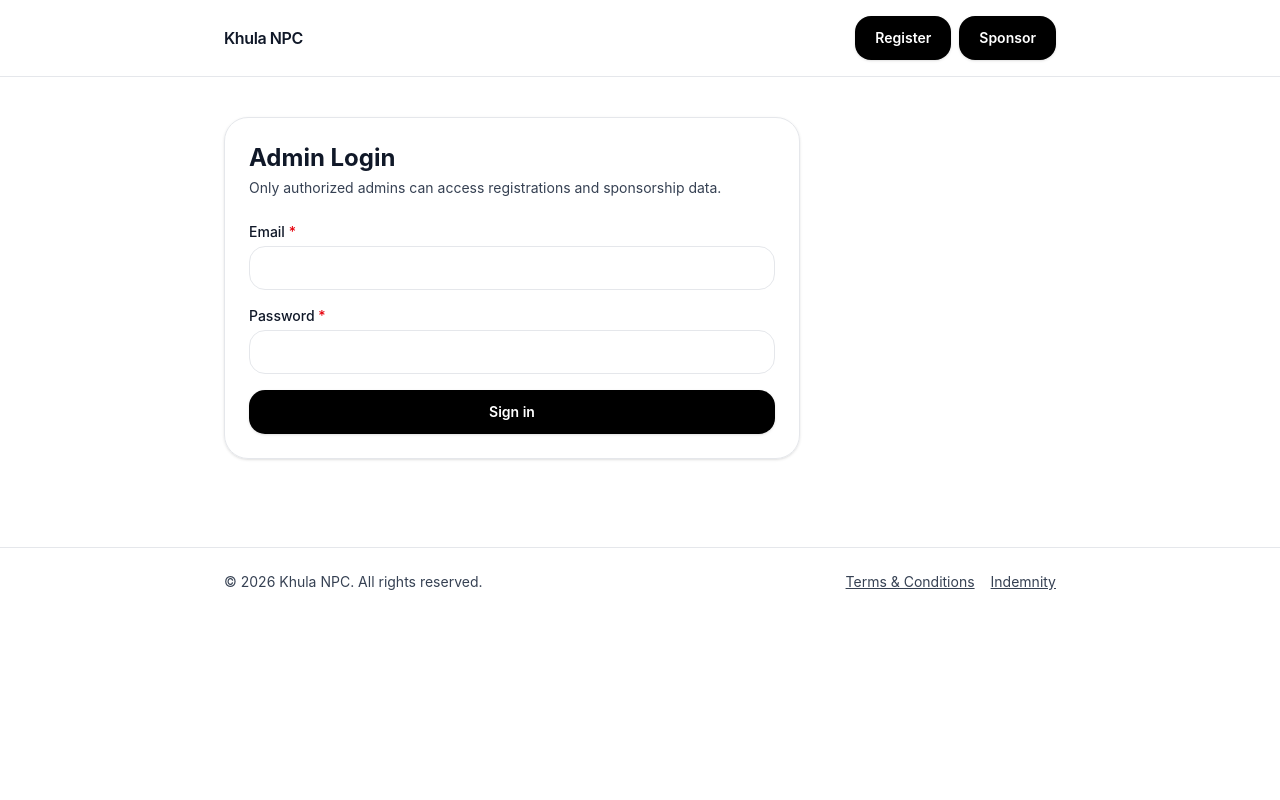
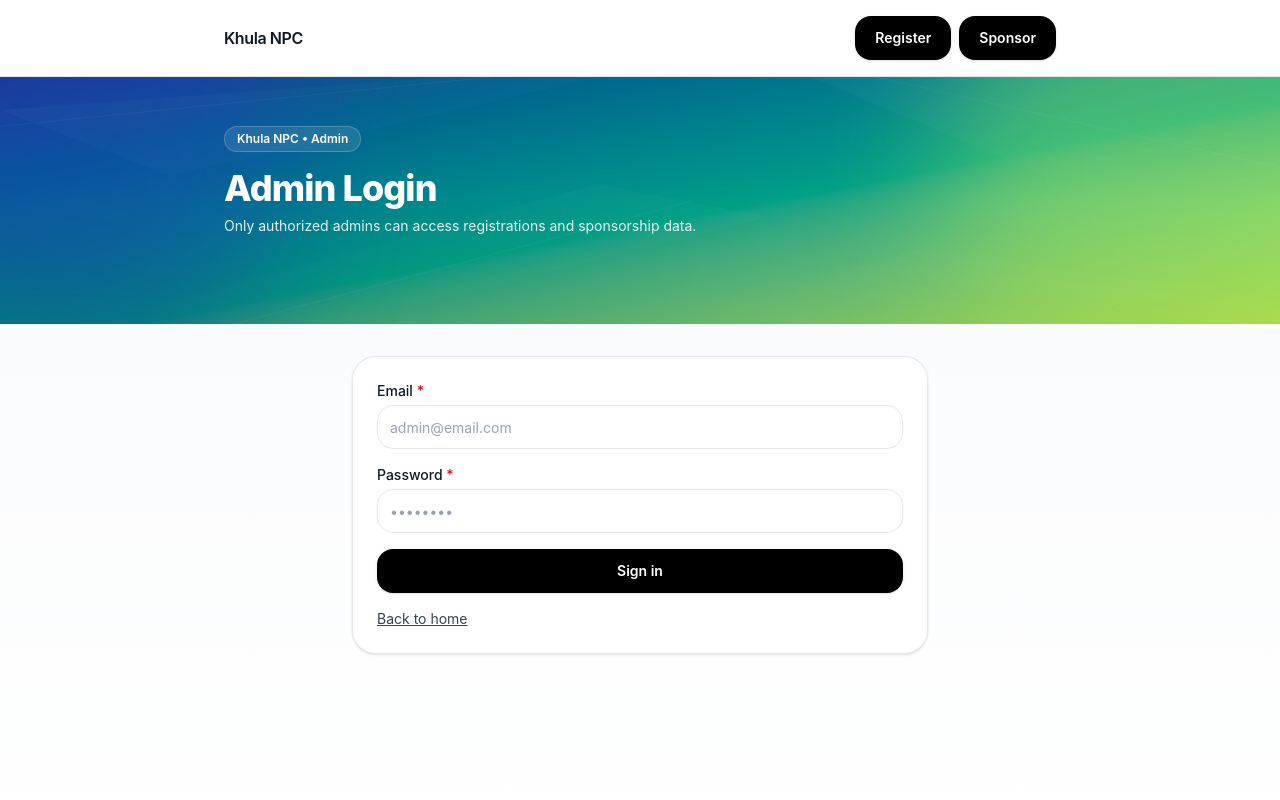
Before and after one commit to Nippie800/khula-hub, a Next.js app: page /admin/login in a window 1280 px wide. Shown: the top 800 px of the page. Built offline with nearby package versions, Linux system fonts and the light colour scheme; no server answers.

Commit message:
feat: themed admin dashboard + improved admin login UI

```diff
--- a/src/app/admin/login/page.tsx
+++ b/src/app/admin/login/page.tsx
@@ -7,6 +7,36 @@ import Container from "../../../components/Container";
 import TextField from "../../../components/TextField";
 import PrimaryButton from "../../../components/PrimaryButton";
 import { auth } from "../../../lib/firebase";
+
+function GeometricOverlay() {
+  return (
+    <svg
+      className="absolute inset-0 h-full w-full opacity-30"
+      viewBox="0 0 1200 600"
+      preserveAspectRatio="none"
+      aria-hidden="true"
+    >
+      <defs>
+        <linearGradient id="glassA" x1="0" y1="0" x2="1" y2="1">
+          <stop offset="0" stopColor="white" stopOpacity="0.10" />
+          <stop offset="1" stopColor="white" stopOpacity="0.02" />
+        </linearGradient>
+        <linearGradient id="glassB" x1="1" y1="0" x2="0" y2="1">
+          <stop offset="0" stopColor="white" stopOpacity="0.08" />
+          <stop offset="1" stopColor="white" stopOpacity="0.01" />
+        </linearGradient>
+      </defs>
+
+      <polygon points="0,80 420,0 560,0 160,240" fill="url(#glassA)" />
+      <polygon points="140,560 560,260 720,340 320,600" fill="url(#glassB)" />
+      <polygon points="760,0 1200,0 1200,260 980,240" fill="url(#glassA)" />
+      <polygon points="620,600 860,420 1200,540 1200,600" fill="url(#glassB)" />
+      <polyline points="0,120 460,0" fill="none" stroke="white" strokeOpacity="0.18" strokeWidth="2" />
+      <polyline points="220,600 650,300" fill="none" stroke="white" strokeOpacity="0.16" strokeWidth="2" />
+      <polyline points="820,0 1200,220" fill="none" stroke="white" strokeOpacity="0.14" strokeWidth="2" />
+    </svg>
+  );
+}
 
 export default function AdminLoginPage() {
   const router = useRouter();
@@ -29,26 +59,71 @@ export default function AdminLoginPage() {
   }
 
   return (
-    <main className="py-10">
+    <main className="min-h-screen bg-gradient-to-b from-slate-50 to-white">
+      {/* Themed header */}
+      <section className="relative overflow-hidden">
+        <div className="absolute inset-0 bg-gradient-to-br from-blue-900 via-teal-600 to-lime-300" />
+        <div className="absolute -left-32 -top-32 h-[420px] w-[420px] rounded-full bg-blue-800/40 blur-3xl" />
+        <div className="absolute right-[-180px] top-[-160px] h-[520px] w-[520px] rounded-full bg-lime-300/35 blur-3xl" />
+        <GeometricOverlay />
+        <div className="absolute inset-0 bg-gradient-to-b from-white/0 via-white/0 to-black/10" />
+
         <Container>
-        <div className="rounded-3xl border border-gray-200 p-6 shadow-sm max-w-xl">
-          <h1 className="text-2xl font-bold text-gray-900">Admin Login</h1>
-          <p className="mt-1 text-sm text-gray-700">
+          <div className="relative py-10 sm:py-12">
+            <div className="max-w-2xl">
+              <div className="inline-flex items-center rounded-full border border-white/20 bg-white/10 px-3 py-1 text-xs font-semibold text-white">
+                Khula NPC • Admin
+              </div>
+              <h1 className="mt-4 text-3xl font-extrabold tracking-tight text-white sm:text-4xl">
+                Admin Login
+              </h1>
+              <p className="mt-2 text-sm text-white/90">
                 Only authorized admins can access registrations and sponsorship data.
               </p>
+            </div>
+          </div>
+        </Container>
 
+        <div className="h-10 w-full bg-gradient-to-b from-transparent to-slate-50" />
+      </section>
+
+      <Container>
+        <div className="py-8">
+          <div className="mx-auto max-w-xl rounded-3xl border border-gray-200 bg-white p-6 shadow-sm">
             {err ? (
-            <div className="mt-4 rounded-2xl border border-red-200 bg-red-50 p-3 text-sm text-red-800">
+              <div className="mb-4 rounded-2xl border border-red-200 bg-red-50 p-3 text-sm text-red-800">
                 {err}
               </div>
             ) : null}
 
-          <div className="mt-6 grid gap-4">
-            <TextField label="Email" name="email" value={email} onChange={setEmail} type="email" required />
-            <TextField label="Password" name="password" value={password} onChange={setPassword} type="password" required />
+            <div className="grid gap-4">
+              <TextField
+                label="Email"
+                name="email"
+                value={email}
+                onChange={setEmail}
+                type="email"
+                required
+                placeholder="admin@email.com"
+              />
+              <TextField
+                label="Password"
+                name="password"
+                value={password}
+                onChange={setPassword}
+                type="password"
+                required
+                placeholder="••••••••"
+              />
+
               <PrimaryButton onClick={onLogin} disabled={loading}>
                 {loading ? "Signing in..." : "Sign in"}
               </PrimaryButton>
+
+              <a className="text-sm text-gray-700 underline" href="/">
+                Back to home
+              </a>
+            </div>
           </div>
         </div>
       </Container>
--- a/src/app/admin/page.tsx
+++ b/src/app/admin/page.tsx
@@ -5,9 +5,130 @@ import Container from "../../components/Container";
 import Protected from "../../components/Protected";
 import PrimaryButton from "../../components/PrimaryButton";
 import Table from "../../components/Table";
-import { subscribeRegistrations, subscribeSponsorships, markRegistrationPaid } from "../../lib/adminData";
+import {
+  subscribeRegistrations,
+  subscribeSponsorships,
+  markRegistrationPaid,
+} from "../../lib/adminData";
 import { signOut } from "firebase/auth";
 import { auth } from "../../lib/firebase";
+
+function GeometricOverlay() {
+  return (
+    <svg
+      className="absolute inset-0 h-full w-full opacity-30"
+      viewBox="0 0 1200 600"
+      preserveAspectRatio="none"
+      aria-hidden="true"
+    >
+      <defs>
+        <linearGradient id="glassA" x1="0" y1="0" x2="1" y2="1">
+          <stop offset="0" stopColor="white" stopOpacity="0.10" />
+          <stop offset="1" stopColor="white" stopOpacity="0.02" />
+        </linearGradient>
+        <linearGradient id="glassB" x1="1" y1="0" x2="0" y2="1">
+          <stop offset="0" stopColor="white" stopOpacity="0.08" />
+          <stop offset="1" stopColor="white" stopOpacity="0.01" />
+        </linearGradient>
+      </defs>
+
+      <polygon points="0,80 420,0 560,0 160,240" fill="url(#glassA)" />
+      <polygon points="140,560 560,260 720,340 320,600" fill="url(#glassB)" />
+      <polygon points="760,0 1200,0 1200,260 980,240" fill="url(#glassA)" />
+      <polygon points="620,600 860,420 1200,540 1200,600" fill="url(#glassB)" />
+      <polyline
+        points="0,120 460,0"
+        fill="none"
+        stroke="white"
+        strokeOpacity="0.18"
+        strokeWidth="2"
+      />
+      <polyline
+        points="220,600 650,300"
+        fill="none"
+        stroke="white"
+        strokeOpacity="0.16"
+        strokeWidth="2"
+      />
+      <polyline
+        points="820,0 1200,220"
+        fill="none"
+        stroke="white"
+        strokeOpacity="0.14"
+        strokeWidth="2"
+      />
+    </svg>
+  );
+}
+
+function StatCard({
+  label,
+  value,
+  sub,
+}: {
+  label: string;
+  value: string | number;
+  sub?: string;
+}) {
+  return (
+    <div className="rounded-3xl border border-gray-200 bg-white p-5 shadow-sm">
+      <div className="text-xs font-semibold text-gray-500">{label}</div>
+      <div className="mt-2 text-2xl font-extrabold tracking-tight text-gray-900">
+        {value}
+      </div>
+      {sub ? <div className="mt-1 text-xs text-gray-600">{sub}</div> : null}
+    </div>
+  );
+}
+
+function StatusPill({ value }: { value: string }) {
+  const v = (value || "").toUpperCase();
+
+  const base =
+    "inline-flex items-center rounded-full border px-2 py-1 text-xs font-semibold";
+
+  if (v === "PAID") {
+    return (
+      <span className={`${base} border-emerald-200 bg-emerald-50 text-emerald-700`}>
+        PAID
+      </span>
+    );
+  }
+  if (v === "PENDING_PAYMENT") {
+    return (
+      <span className={`${base} border-amber-200 bg-amber-50 text-amber-700`}>
+        PENDING
+      </span>
+    );
+  }
+  if (v === "PLEDGED") {
+    return (
+      <span className={`${base} border-sky-200 bg-sky-50 text-sky-700`}>
+        PLEDGED
+      </span>
+    );
+  }
+  if (v === "RECEIVED") {
+    return (
+      <span className={`${base} border-indigo-200 bg-indigo-50 text-indigo-700`}>
+        RECEIVED
+      </span>
+    );
+  }
+  if (v === "ALLOCATED") {
+    return (
+      <span className={`${base} border-teal-200 bg-teal-50 text-teal-700`}>
+        ALLOCATED
+      </span>
+    );
+  }
+
+  return (
+    <span className={`${base} border-gray-200 bg-gray-50 text-gray-700`}>
+      {value || "UNKNOWN"}
+    </span>
+  );
+}
 
 export default function AdminPage() {
   const [registrations, setRegistrations] = useState<any[]>([]);
@@ -17,18 +138,39 @@ export default function AdminPage() {
   useEffect(() => {
     const unsub1 = subscribeRegistrations(setRegistrations);
     const unsub2 = subscribeSponsorships(setSponsorships);
-    return () => { unsub1(); unsub2(); };
+    return () => {
+      unsub1();
+      unsub2();
+    };
   }, []);
 
   const filteredRegistrations = useMemo(() => {
     const s = q.trim().toLowerCase();
     if (!s) return registrations;
     return registrations.filter((r) =>
-      [r.ref, r.parentFullName, r.parentEmail, r.learnerFullName, r.learnerSchool, r.status]
+      [
+        r.ref,
+        r.parentFullName,
+        r.parentEmail,
+        r.learnerFullName,
+        r.learnerSchool,
+        r.status,
+      ]
         .filter(Boolean)
         .some((v: string) => String(v).toLowerCase().includes(s))
     );
   }, [registrations, q]);
+
+  const stats = useMemo(() => {
+    const total = registrations.length;
+    const paid = registrations.filter((r) => (r.status || "").toUpperCase() === "PAID").length;
+    const pending = total - paid;
+
+    const pledges = sponsorships.length;
+    const pledged = sponsorships.filter((s) => (s.status || "").toUpperCase() === "PLEDGED").length;
+
+    return { total, paid, pending, pledges, pledged };
+  }, [registrations, sponsorships]);
 
   async function onMarkPaid(id: string) {
     await markRegistrationPaid(id);
@@ -36,51 +178,102 @@ export default function AdminPage() {
 
   return (
     <Protected>
-      <main className="py-10">
+      <main className="min-h-screen bg-gradient-to-b from-slate-50 to-white">
+        {/* Admin header */}
+        <section className="relative overflow-hidden">
+          <div className="absolute inset-0 bg-gradient-to-br from-blue-900 via-teal-600 to-lime-300" />
+          <div className="absolute -left-32 -top-32 h-[420px] w-[420px] rounded-full bg-blue-800/40 blur-3xl" />
+          <div className="absolute right-[-180px] top-[-160px] h-[520px] w-[520px] rounded-full bg-lime-300/35 blur-3xl" />
+          <GeometricOverlay />
+          <div className="absolute inset-0 bg-gradient-to-b from-white/0 via-white/0 to-black/10" />
+
           <Container>
-          <div className="flex flex-wrap items-start justify-between gap-3">
-            <div>
-              <h1 className="text-2xl font-bold text-gray-900">Admin Dashboard</h1>
-              <p className="mt-1 text-sm text-gray-700">Manage registrations and sponsorships.</p>
+            <div className="relative py-10 sm:py-12">
+              <div className="flex flex-col gap-4 sm:flex-row sm:items-end sm:justify-between">
+                <div className="max-w-2xl">
+                  <div className="inline-flex items-center rounded-full border border-white/20 bg-white/10 px-3 py-1 text-xs font-semibold text-white">
+                    Khula NPC • Admin
                   </div>
-            <PrimaryButton onClick={() => signOut(auth)}>Sign out</PrimaryButton>
+                  <h1 className="mt-4 text-3xl font-extrabold tracking-tight text-white sm:text-4xl">
+                    Admin Dashboard
+                  </h1>
+                  <p className="mt-2 text-sm text-white/90">
+                    Manage registrations and sponsorships. Confirm payments and keep the system clean.
+                  </p>
                 </div>
 
-          <div className="mt-6 rounded-3xl border border-gray-200 p-4 shadow-sm">
+                <div className="flex items-center gap-3">
+                  <button
+                    onClick={() => signOut(auth)}
+                    className="rounded-2xl border border-white/20 bg-white/10 px-4 py-2 text-sm font-semibold text-white hover:bg-white/15"
+                  >
+                    Sign out
+                  </button>
+                </div>
+              </div>
+            </div>
+          </Container>
+
+          <div className="h-10 w-full bg-gradient-to-b from-transparent to-slate-50" />
+        </section>
+
+        <Container>
+          <div className="grid gap-6 py-8">
+            {/* Stats */}
+            <div className="grid gap-4 md:grid-cols-4">
+              <StatCard label="Total registrations" value={stats.total} />
+              <StatCard label="Pending payment" value={stats.pending} sub="Waiting for EFT match" />
+              <StatCard label="Paid" value={stats.paid} sub="Confirmed registrations" />
+              <StatCard label="Sponsorship pledges" value={stats.pledges} sub={`${stats.pledged} pledged`} />
+            </div>
+
+            {/* Registrations */}
+            <div className="rounded-3xl border border-gray-200 bg-white p-4 shadow-sm">
               <div className="flex flex-col gap-3 sm:flex-row sm:items-center sm:justify-between">
-              <h2 className="text-lg font-semibold">Registrations</h2>
+                <div>
+                  <h2 className="text-lg font-semibold text-gray-900">Registrations</h2>
+                  <p className="mt-1 text-xs text-gray-600">
+                    Search by ref, learner, parent, email, school, status…
+                  </p>
+                </div>
+
                 <input
-                className="w-full sm:w-80 rounded-xl border border-gray-200 px-3 py-2 text-sm outline-none focus:ring-2 focus:ring-black"
-                placeholder="Search (ref, name, email, status...)"
+                  className="w-full rounded-2xl border border-gray-200 bg-white px-3 py-2 text-sm outline-none placeholder:text-gray-400 focus:border-teal-600 focus:ring-2 focus:ring-teal-600/40 sm:w-80"
+                  placeholder="Search..."
                   value={q}
                   onChange={(e) => setQ(e.target.value)}
                 />
               </div>
 
-            <div className="mt-4">
+              <div className="mt-4 overflow-x-auto">
                 <Table headers={["Ref", "Learner", "Parent", "Status", "Action"]}>
                   {filteredRegistrations.map((r) => (
                     <tr key={r.id} className="border-t border-gray-100">
-                    <td className="px-3 py-2 font-medium">{r.ref}</td>
-                    <td className="px-3 py-2">
-                      <div className="font-medium">{r.learnerFullName}</div>
-                      <div className="text-xs text-gray-600">{r.learnerGrade ? `Grade ${r.learnerGrade}` : ""}</div>
+                      <td className="px-3 py-3 font-medium">{r.ref}</td>
+
+                      <td className="px-3 py-3">
+                        <div className="font-medium text-gray-900">{r.learnerFullName}</div>
+                        <div className="text-xs text-gray-600">
+                          {r.learnerGrade ? `Grade ${r.learnerGrade}` : ""}
+                          {r.learnerSchool ? ` • ${r.learnerSchool}` : ""}
+                        </div>
                       </td>
-                    <td className="px-3 py-2">
-                      <div className="font-medium">{r.parentFullName}</div>
+
+                      <td className="px-3 py-3">
+                        <div className="font-medium text-gray-900">{r.parentFullName}</div>
                         <div className="text-xs text-gray-600">{r.parentEmail}</div>
                       </td>
-                    <td className="px-3 py-2">
-                      <span className="rounded-full border border-gray-200 px-2 py-1 text-xs">
-                        {r.status ?? "PENDING_PAYMENT"}
-                      </span>
+
+                      <td className="px-3 py-3">
+                        <StatusPill value={r.status ?? "PENDING_PAYMENT"} />
                       </td>
-                    <td className="px-3 py-2">
-                      {r.status === "PAID" ? (
-                        <span className="text-xs text-gray-600">Paid ✅</span>
+
+                      <td className="px-3 py-3">
+                        {String(r.status || "").toUpperCase() === "PAID" ? (
+                          <span className="text-xs font-semibold text-emerald-700">Paid ✅</span>
                         ) : (
                           <button
-                          className="rounded-xl border border-gray-200 px-3 py-2 text-xs font-semibold hover:bg-gray-50"
+                            className="rounded-2xl border border-gray-200 bg-white px-3 py-2 text-xs font-semibold text-gray-900 hover:bg-gray-50 focus:outline-none focus:ring-2 focus:ring-teal-600/40"
                             onClick={() => onMarkPaid(r.id)}
                           >
                             Mark Paid
@@ -93,30 +286,46 @@ export default function AdminPage() {
               </div>
             </div>
 
-          <div className="mt-8 rounded-3xl border border-gray-200 p-4 shadow-sm">
-            <h2 className="text-lg font-semibold">Sponsorship pledges</h2>
+            {/* Sponsorships */}
+            <div className="rounded-3xl border border-gray-200 bg-white p-4 shadow-sm">
+              <div className="flex items-center justify-between gap-3">
+                <div>
+                  <h2 className="text-lg font-semibold text-gray-900">Sponsorship pledges</h2>
+                  <p className="mt-1 text-xs text-gray-600">
+                    Track sponsor pledges and allocation preferences.
+                  </p>
+                </div>
+              </div>
 
-            <div className="mt-4">
+              <div className="mt-4 overflow-x-auto">
                 <Table headers={["Ref", "Sponsor", "Amount", "Preference", "Status"]}>
                   {sponsorships.map((s) => (
                     <tr key={s.id} className="border-t border-gray-100">
-                    <td className="px-3 py-2 font-medium">{s.ref}</td>
-                    <td className="px-3 py-2">
-                      <div className="font-medium">{s.sponsorName}</div>
+                      <td className="px-3 py-3 font-medium">{s.ref}</td>
+                      <td className="px-3 py-3">
+                        <div className="font-medium text-gray-900">{s.sponsorName}</div>
                         <div className="text-xs text-gray-600">{s.sponsorEmail}</div>
                       </td>
-                    <td className="px-3 py-2">{s.amount}</td>
-                    <td className="px-3 py-2">
-                      {s.preference === "SPECIFIC_LEARNER" ? `Learner: ${s.learnerRef}` : "Any learner"}
+                      <td className="px-3 py-3">{s.amount}</td>
+                      <td className="px-3 py-3">
+                        {s.preference === "SPECIFIC_LEARNER"
+                          ? `Learner: ${s.learnerRef}`
+                          : "Any learner"}
                       </td>
-                    <td className="px-3 py-2">
-                      <span className="rounded-full border border-gray-200 px-2 py-1 text-xs">
-                        {s.status ?? "PLEDGED"}
-                      </span>
+                      <td className="px-3 py-3">
+                        <StatusPill value={s.status ?? "PLEDGED"} />
                       </td>
                     </tr>
                   ))}
                 </Table>
+              </div>
+            </div>
+
+            {/* Quick nav */}
+            <div className="flex flex-wrap gap-3">
+              <PrimaryButton href="/">Back to home</PrimaryButton>
+              <PrimaryButton href="/register">Register page</PrimaryButton>
+              <PrimaryButton href="/sponsor">Sponsor page</PrimaryButton>
             </div>
           </div>
         </Container>
```
Lines whose indentation alone changed are shown as unchanged.
